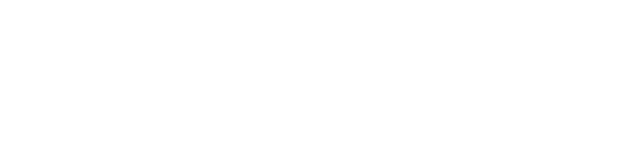
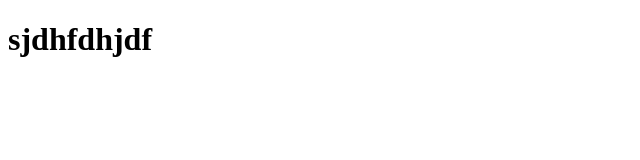
Before and after one commit to jobinjosetech/sample, a plain HTML site: page index.html in a window 1280 px wide. Shown: the whole page, without its empty margins (0-640 px from the left). Drawn offline with Linux system fonts and the light colour scheme.

Commit message:
sdhdjhsdfsd

```diff
--- a/index.html
+++ b/index.html
@@ -7,6 +7,6 @@
     <title>Document</title>
 </head>
 <body>
-
+    <h1>sjdhfdhjdf</h1>
 </body>
 </html>
```
Also changed, not shown: electronics.html (+1 -1 lines).
